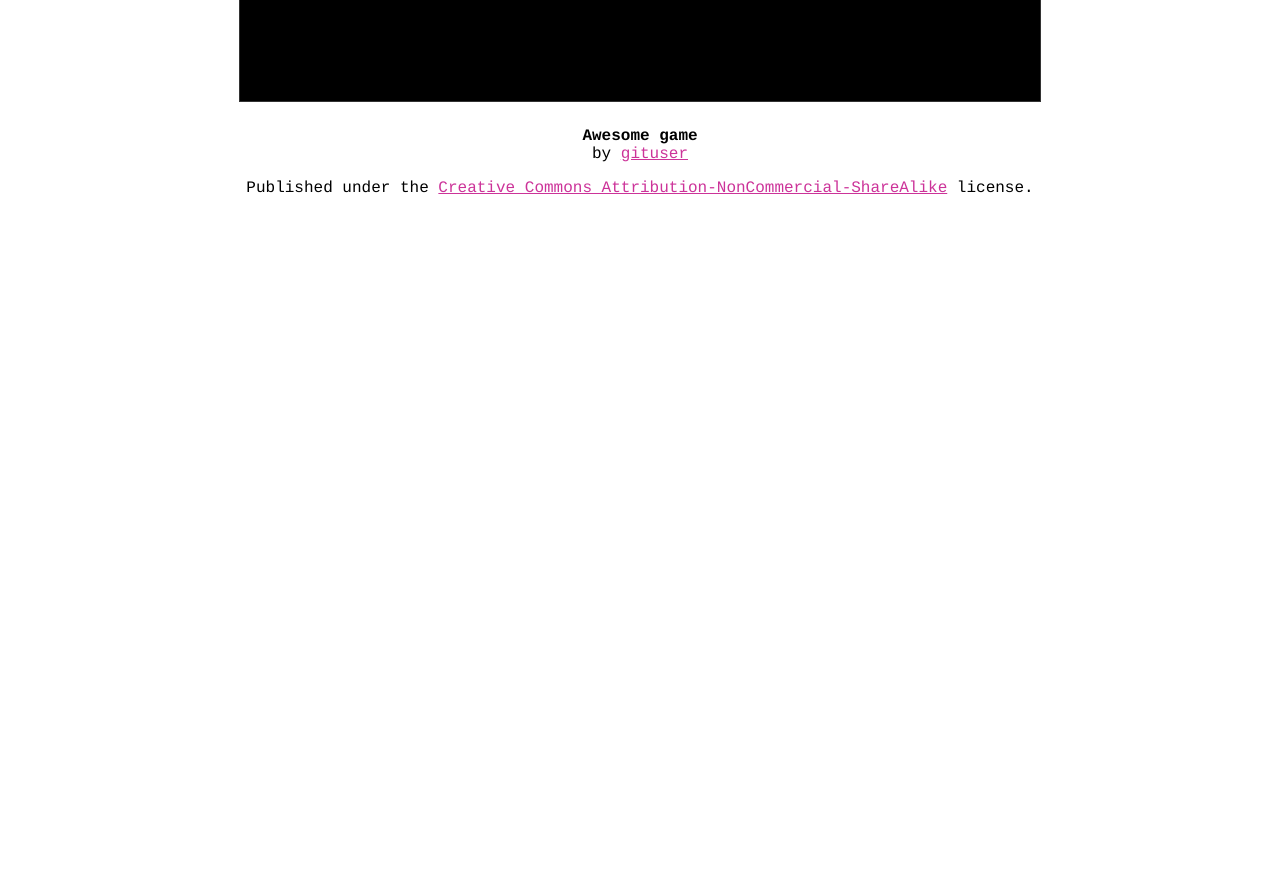
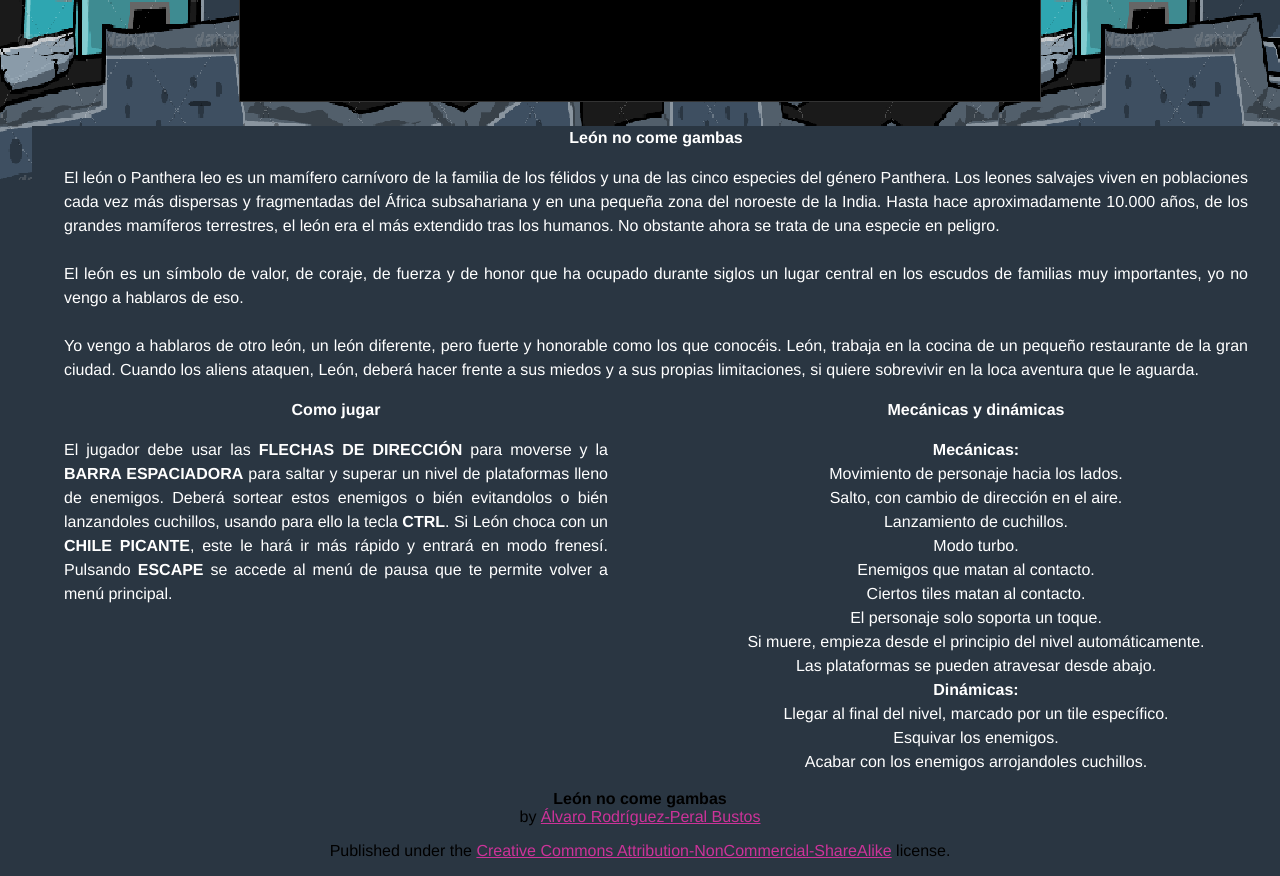
Before and after one commit to AlvaroErrepeBass/PVLI-P4-5, a plain HTML site: page index.html in a window 1280 px wide. Shown: the part 520-1396 px from the top of the page. Before the commit the page ends 800 px from the top, so only its background shows below. Drawn offline with Linux system fonts and the light colour scheme.

Commit message:
Mejorada presentacion de la pagina web

```diff
--- a/index.html
+++ b/index.html
@@ -1,7 +1,7 @@
 <!doctype html>
 <html>
 <head>
-  <title>Awesome game</title>
+  <title>León no come gambas</title>
   <meta charset="utf-8">
 
   <link href="styles.css" rel="stylesheet" type="text/css">
@@ -23,11 +23,41 @@
 
   <main>
     <iframe id="game" src="raw.html"></iframe>
-  </main>
+    </main>
+    <div class="description" ><strong>León no come gambas</strong><br>
+	    <p class="content">	    El león o Panthera leo es un mamífero carnívoro de la familia de los félidos y una de las cinco especies del género Panthera. Los leones salvajes viven en poblaciones cada vez más dispersas y fragmentadas del África subsahariana y en una pequeña zona del noroeste de la India. Hasta  hace aproximadamente 10.000 años, de los grandes mamíferos terrestres, el león era el más extendido tras los humanos. No obstante ahora se trata de una especie en peligro.<br><br>
 
+	    El león es un símbolo de valor, de coraje, de fuerza y de honor que ha ocupado durante siglos un lugar central en los escudos de familias muy importantes, yo no vengo a hablaros de eso.<br><br>
+
+	Yo vengo a hablaros de otro león, un león diferente, pero fuerte y honorable como los que conocéis. León, trabaja en la cocina de un pequeño restaurante de la gran ciudad. Cuando los aliens ataquen, León, deberá hacer frente a sus miedos y a sus propias limitaciones, si quiere sobrevivir en la loca aventura que le aguarda.
+
+	</p><br>
+    </div>
+    <br>
+  <div class="pageText" ><strong>Como jugar</strong><p class="content">
+	  El jugador debe usar las <strong>FLECHAS DE DIRECCIÓN</strong> para moverse y la <strong>BARRA ESPACIADORA</strong> para saltar y superar un nivel de plataformas lleno de enemigos. Deberá sortear estos enemigos o bién evitandolos o bién lanzandoles cuchillos, usando para ello la tecla <strong>CTRL</strong>. Si León choca con un <strong>CHILE PICANTE</strong>, este le hará ir más rápido y entrará en modo frenesí. Pulsando <strong>ESCAPE</strong> se accede al menú de pausa que te permite volver a menú principal.</div></p>
+  <div class="pageText" ><strong>Mecánicas y dinámicas</strong>
+	  <br><p>
+	  <strong>Mecánicas:<br></strong>
+	  Movimiento de personaje hacia los lados.<br>
+Salto, con cambio de dirección en el aire.<br>
+Lanzamiento de cuchillos.<br>
+Modo turbo.<br>
+Enemigos que matan al contacto.<br>
+Ciertos tiles matan al contacto.<br>
+El personaje solo soporta un toque.<br>
+Si muere, empieza desde el principio del nivel automáticamente.<br>
+Las plataformas se pueden atravesar desde abajo.<br>
+<strong>Dinámicas:<br></strong>
+Llegar al final del nivel, marcado por un tile específico.<br>
+Esquivar los enemigos.<br>
+Acabar con los enemigos arrojandoles cuchillos.<br>
+</p>
+  </div>
+  <br>
   <footer>
-    <p><strong>Awesome game</strong><br>
-      by <a href="http://github.com/gituser">gituser</a></p>
+    <p><strong>León no come gambas</strong><br>
+      by <a href="http://github.com/AlvaroErrepeBass">Álvaro Rodríguez-Peral Bustos</a></p>
     <p class="license">Published under the <a href="http://creativecommons.org/licenses/by-nc-sa/4.0/">Creative Commons Attribution-NonCommercial-ShareAlike</a>
       license.</p>
   </footer>
--- a/styles.css
+++ b/styles.css
@@ -6,10 +6,13 @@ html {
 body {
   padding: 0;
   margin: 0;
-  font-family: Courier, 'Courier New', monospace;
+  font-family: Helvetica, Arial, sans-serif;
   font-size: 1.6rem;
-  background: #fff;
-  color: #000;
+  background-image: url("./background.png");
+  background-repeat: repeat-x;
+  background-attachment: fixed;
+  background-color: #2a3642;
+
 }
 
 a {
@@ -28,3 +31,27 @@ main {
 footer {
   text-align: center;
 }
+.pageText{
+  color: #FFF;
+  background-color:#2a3642;
+  text-align: center;
+  width: calc(50% - 2em);
+  margin-left: 2em;
+  line-height: 1.5;
+  float: left;
+}
+.content{
+  margin-left: 2em;
+  line-height: 1.5;
+  float: left;
+   margin-right: 2em;
+  text-align: justify;
+}
+.description{
+  color: #FFF;
+  background-color:#2a3642;
+  text-align: center;
+  margin-left: 2em;
+  line-height: 1.5;
+  float: left;
+}
```
Also changed, not shown: background.png (added).
